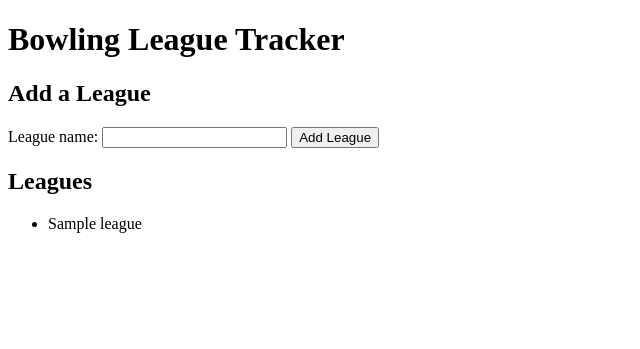
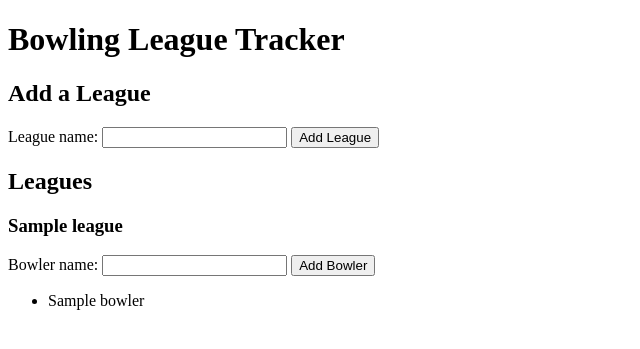
Before and after one commit to JacobMacy/SDEV_220_Final_Project_Jacob_Macy, a Flask app: template templates/index.html in a window 1280 px wide. Shown: the top 349 px of the page, without its empty margins (0-640 px from the left). Run offline with Flask 3, Linux system fonts and the light colour scheme; the template is opened without the code that fills it: most values are stand-ins (such as "Sample title", 1, 10 or a date in 2020).

Commit message:
Allowed for bowler entry

```diff
--- a/app.py
+++ b/app.py
@@ -25,6 +25,27 @@ def index():
 
     return render_template("index.html", leagues=leagues, error=error)
 
+@app.route("/add-bowler/<int:league_id>", methods=["POST"])
+def add_bowler(league_id):
+    if not 0 <= league_id < len(leagues):
+        return render_template(
+            "index.html",
+            leagues=leagues,
+            error="League not found."
+        )
+
+    try:
+        name = request.form.get("name", "")
+        leagues[league_id].add_bowler(name)
+
+    except ValueError as message:
+        return render_template(
+            "index.html",
+            leagues=leagues,
+            error=str(message)
+        )
+
+    return redirect(url_for("index"))
 
 if __name__ == "__main__":
     app.run()
--- a/templates/index.html
+++ b/templates/index.html
@@ -9,24 +9,47 @@
 
         <h2>Add a League</h2>
 
-    <form method="post">
-        <label for="name">League name:</label>
-        <input type="text" id="name" name="name" required>
+        <form action="{{ url_for('index') }}" method="post">
+            <label for="league-name">League name:</label>
+            <input type="text" id="league-name" name="name" required>
             <button type="submit">Add League</button>
         </form>
 
         {% if error %}
-        <p>{{ error }}</p>
+            <p role="alert">{{ error }}</p>
         {% endif %}
-
         <h2>Leagues</h2>
 
+        {% for league in leagues %}
+            <section>
+                <h3>{{ league.name }}</h3>
+
+                <form
+                    action="{{ url_for('add_bowler', league_id=loop.index0) }}"
+                    method="post"
+                >
+                    <label for="bowler-{{ loop.index0 }}">Bowler name:</label>
+
+                    <input
+                        type="text"
+                        id="bowler-{{ loop.index0 }}"
+                        name="name"
+                        required
+                    >
+
+                    <button type="submit">Add Bowler</button>
+                </form>
+
                 <ul>
-        {% for league in leagues %}
-            <li>{{ league.name }}</li>
+                    {% for bowler in league.bowlers.values() %}
+                        <li>{{ bowler.name }}</li>
                     {% else %}
-            <li>No leagues added yet.</li>
+                        <li>No bowlers added yet.</li>
                     {% endfor %}
                 </ul>
+            </section>
+        {% else %}
+            <p>No leagues added yet.</p>
+        {% endfor %}
     </body>
 </html>
```
Lines whose indentation alone changed are shown as unchanged.
